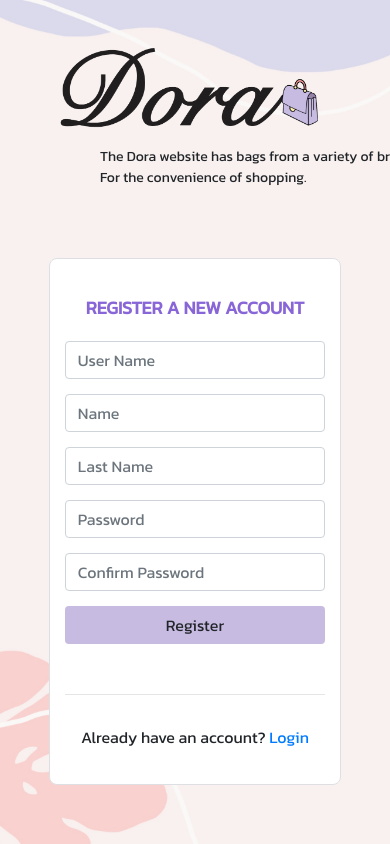
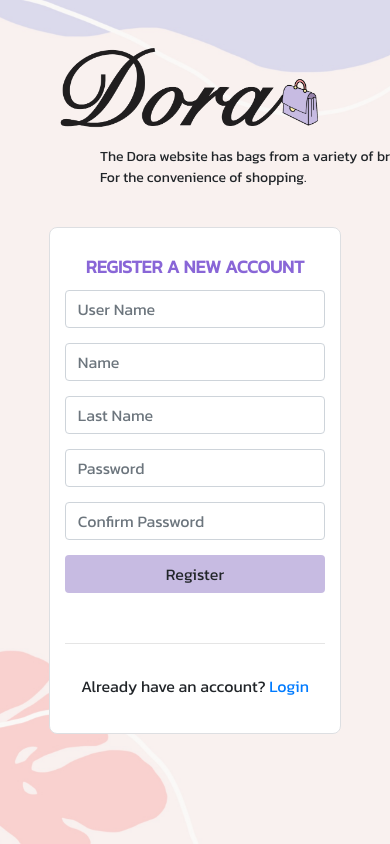
Before and after one commit to INT222-Integragrade-Project/int222-frontend, a PHP site: page /register.php in a window 390 px wide; the page is wider, and only the part inside the window is pictured. Run offline with PHP 8.4, Linux system fonts and the light colour scheme.

Commit message:
Update all2

```diff
--- a/assets/login.css
+++ b/assets/login.css
@@ -18,7 +18,7 @@ body {
 }
 
 .login-logo-desc {
-    margin: 0% auto;
+    margin: 12% auto;
     position: relative;
     top: 0px;
     left: 30px;
@@ -63,7 +63,7 @@ body {
     }
 
     .login-form {
-        margin: 25% auto;
+        margin: 18% auto;
         width: 60%;
     }
 
@@ -92,10 +92,11 @@ body {
     .login-logo-desc {
         font-size: 17px;
         left: 100px;
+        margin: 2% auto;
     }
 
     .login-form {
-        margin: 0% auto;
+        margin: -5% auto;
         width: 40%;
     }
 
@@ -104,7 +105,7 @@ body {
 @media only screen and (max-width: 950px) {
 
     .login-form {
-        margin: 8% auto;
+        margin: -5% auto;
         width: 50%;
     }
 
@@ -113,7 +114,7 @@ body {
 @media only screen and (max-width: 700px) {
 
     .login-form {
-        margin: 8% auto;
+        margin: -5% auto;
         width: 60%;
     }
 }
@@ -126,7 +127,7 @@ body {
     }
 
     .login-form {
-        margin: 8% auto;
+        margin: 0% auto;
         width: 75%;
     }
 }
--- a/login.php
+++ b/login.php
@@ -11,7 +11,7 @@
             <div class="row">
                 <div class="col-xl" style="text-align: center;">
                     <div class="login-logo">
-                        <img src="image/app/Logo.png" style="width:100%">
+                        <img src="image/app/Logo.png" style="width:100%; margin:-15%">
                         <p class="login-logo-desc">The Dora website has bags from a variety of brands. <br> For the convenience of shopping.</p>
                     </div>
                 </div>
--- a/register.php
+++ b/register.php
@@ -11,7 +11,7 @@
             <div class="row">
                 <div class="col-xl" style="text-align: center;">
                     <div class="login-logo">
-                        <img src="image/app/Logo.png" style="width:100%">
+                    <img src="image/app/Logo.png" style="width:100%; margin:-15%">
                         <p class="login-logo-desc">The Dora website has bags from a variety of brands. <br> For the convenience of shopping.</p>
                     </div>
                 </div>
@@ -50,7 +50,7 @@
             <div class="row">
                 <div class="col-md">
                     <div class="login-form">
-                        <div style="color:#8966D7;margin:20px auto;font-weight:bold;font-size:18px;">REGISTER A NEW ACCOUNT</div>
+                        <div style="color:#8966D7;margin:10px auto;font-weight:bold;font-size:18px;">REGISTER A NEW ACCOUNT</div>
                         <form action="dologin.php" method="post">
                             <input type="text" class="form-control login-input" name="txtUserName" placeholder="User Name">
                             <input type="text" class="form-control login-input" name="txtName" placeholder="Name">
```
